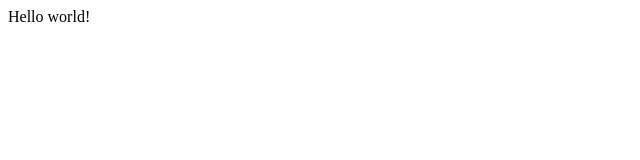
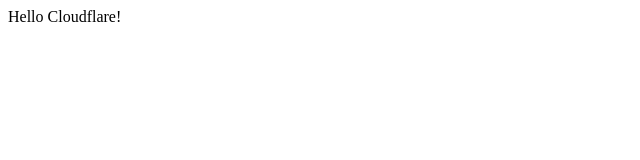
Before and after one commit to franjurinec/fullstack-project, a React (Vite) app: page / in a window 1280 px wide. Shown: the top 160 px of the page, without its empty margins (0-640 px from the left). Built offline with nearby package versions, Linux system fonts and the light colour scheme.

Commit message:
CI/CD Test

```diff
--- a/src/App.jsx
+++ b/src/App.jsx
@@ -1,5 +1,5 @@
 function App() {
-  return <div>Hello world!</div>
+  return <div>Hello Cloudflare!</div>
 }
 
 export default App
```
